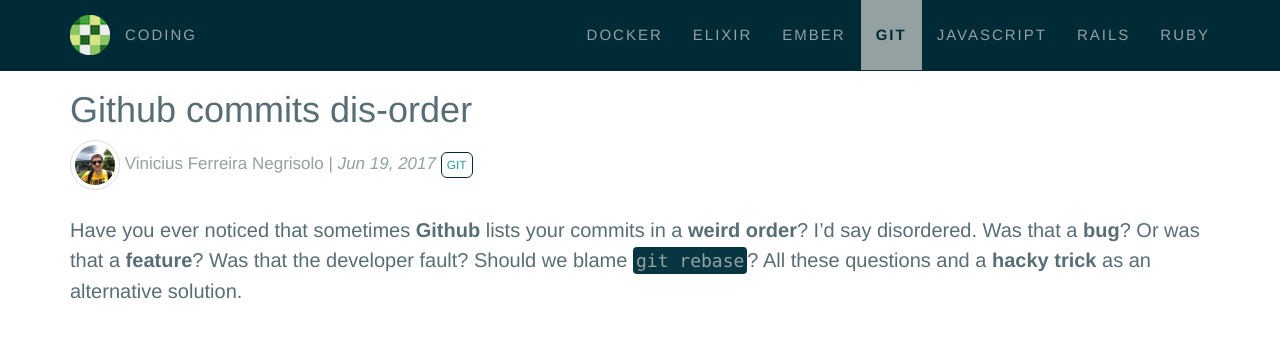
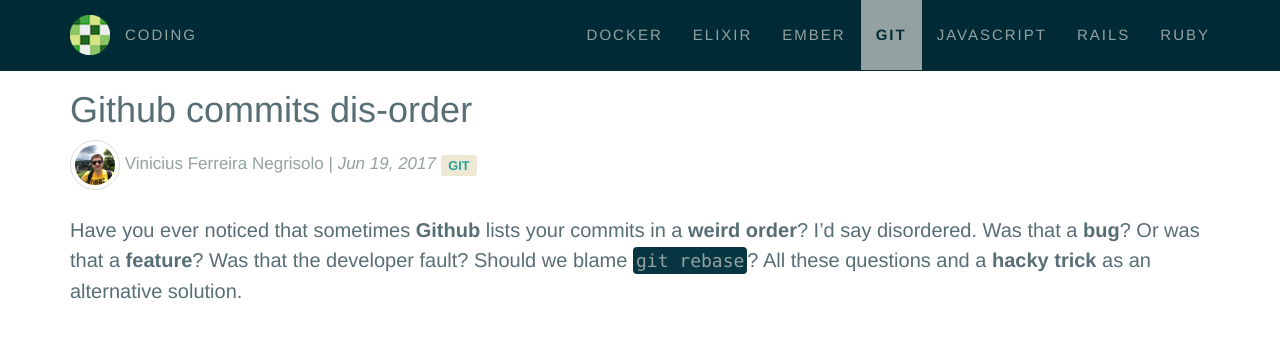
Before and after one commit to vnegrisolo/vnegrisolo.github.io, a Jekyll site: the page built from _posts/git/2017-06-19-github-commits-dis-order.md, in a window 1280 px wide and 1400 px high. Shown: the top 339 px of the window. Built offline with Jekyll 4.4.1, drawn with Linux system fonts in a browser that asks for light colours.

Commit message:
✨  Re style labels for categories and tags

```diff
--- a/_includes/category_labels.html
+++ /dev/null
@@ -1,5 +0,0 @@
-{% assign categories = include.categories %}
-
-{% for category in categories %}
-  <a href="/{{category}}/" class="button uppercase">{{category}}</a>
-{% endfor %}
--- /dev/null
+++ b/_includes/labels.html
@@ -0,0 +1,3 @@
+{% for label in include.labels %}
+  <span class="label label-light uppercase">{{label}}</span>
+{% endfor %}
--- a/_includes/post_list_item.html
+++ b/_includes/post_list_item.html
@@ -5,7 +5,8 @@
     <a href="{{ post.url }}">{{ post.title }}</a>
     <span class="light small">
       {% include time.html date=post.date %}
-      {% include category_labels.html categories=post.categories %}
+      {% include labels.html labels=post.categories %}
+      {% include labels.html labels=post.tags %}
     </span>
   </h3>
 </dt>
--- a/_layouts/post.html
+++ b/_layouts/post.html
@@ -9,7 +9,8 @@ layout: default
       <img src="{{ site.data.author.image }}" alt="{{ site.data.author.name }}" class="img-thumbnail img-circle" width="50px">
       <span>{{ site.data.author.name }}</span> |
       {% include time.html date=page.date %}
-      {% include category_labels.html categories=page.categories %}
+      {% include labels.html labels=page.categories %}
+      {% include labels.html labels=page.tags %}
     </p>
   </header>
   <div>{{ content }}</div>
--- a/_sass/base.scss
+++ b/_sass/base.scss
@@ -50,15 +50,7 @@ time {
   text-transform: uppercase;
 }
 
-.button {
-  border: 1px;
-  border-color: $color_bg_inverse;
-  border-radius: 0.5em;
-  border-top-style: solid;
-  border-bottom-style: solid;
-  border-left-style: solid;
-  border-right-style: solid;
-  border-style: solid;
-  font-size: 0.7em;
-  padding: 5px;
+.label-light {
+  background-color: $light1;
+  color: $cyan;
 }
```
